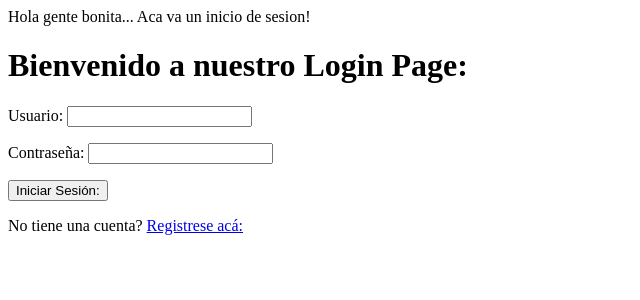
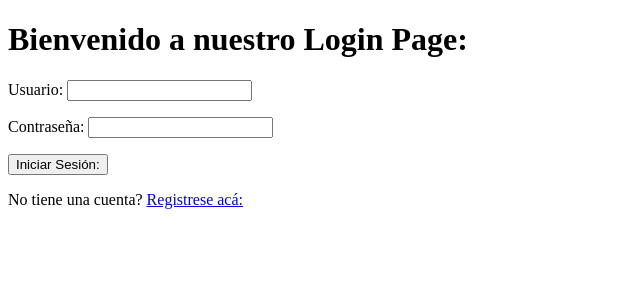
Before and after one commit to melafrancom/ProyectoINFO, a Django app: page /accounts/login/ in a window 1280 px wide. Shown: the top 300 px of the page, without its empty margins (0-640 px from the left). Run offline with Django 4.2, Linux system fonts and the light colour scheme; parts of the project's set-up code (start-up, migrations or seed data) failed here and were passed over.

```diff
--- a/src/templates/login.html
+++ b/src/templates/login.html
@@ -1,7 +1,6 @@
 {% load static %}
 <!DOCTYPE html>
 <html lang='en'>
-    Hola gente bonita... Aca va un inicio de sesion!
     <head>
         <meta charset="UTF-8">
         <meta http-equiv="X-UA-Compatible" content="IE=edge">
@@ -28,7 +27,8 @@
                 {{ form.as_p }}
                 <button class="btn btn-success" type="submit">Iniciar Sesión:</button>
             </form>
+            <p>No tiene una cuenta? <span> <a href="{% url 'registrar_usuario' %}"> Registrese acá:</a></span></p>
         {% endif %}
-        <p>No tiene una cuenta? <span> <a href="{% url 'registrar_usuario' %}"> Registrese acá:</a></span></p>
+
     </body>
 </html>
--- a/src/templates/register.html
+++ b/src/templates/register.html
@@ -16,7 +16,7 @@
                 <li {% if message.tags %} class="{{ message.tags }}"{%endif %}>{{ message }}</li>
                 {% endfor %}
             </ul>
-        {% endif %}
+
         <div class="class-body">
             <form action="" method="post">
                 {% csrf_token %}
```
Lines whose indentation alone changed are shown as unchanged.
